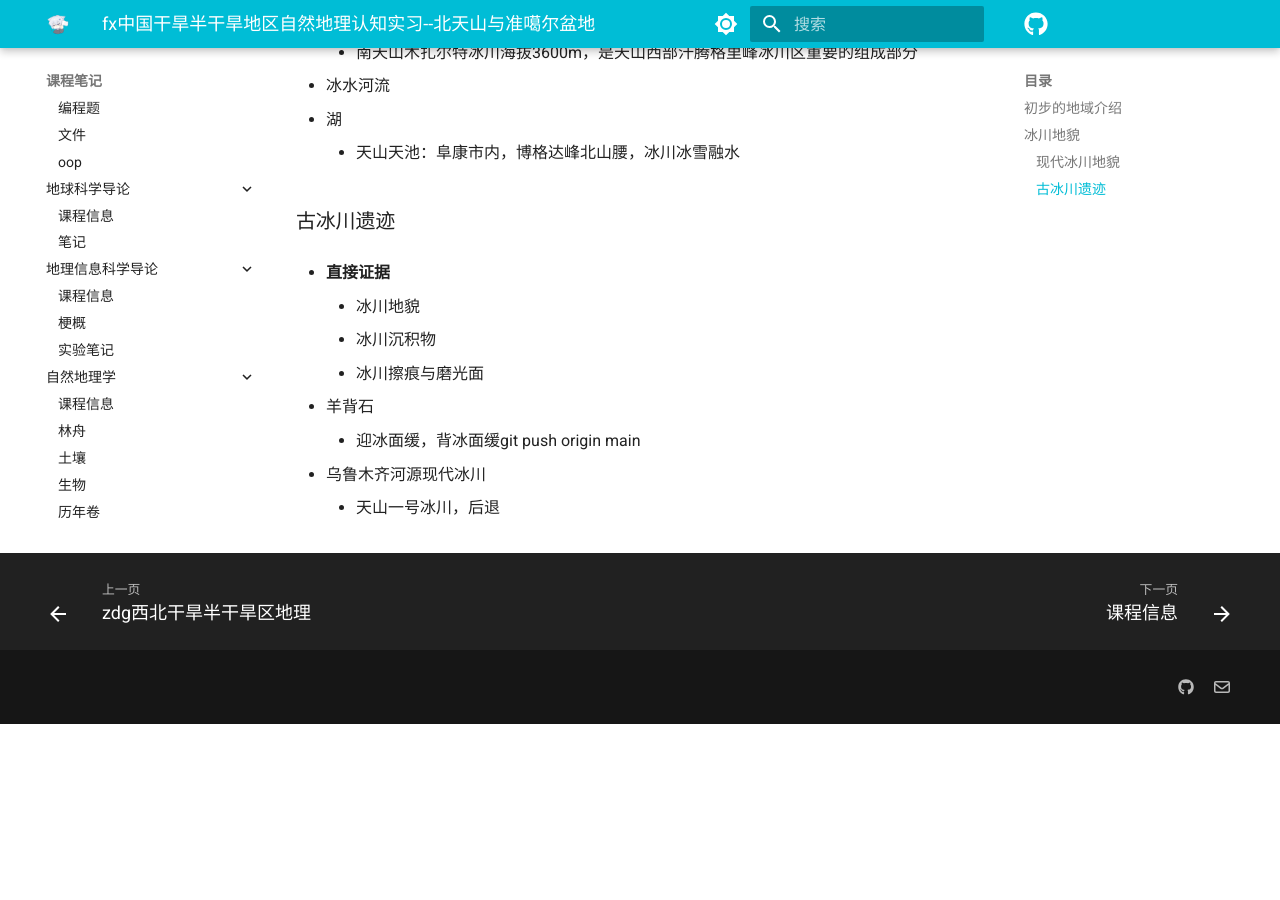
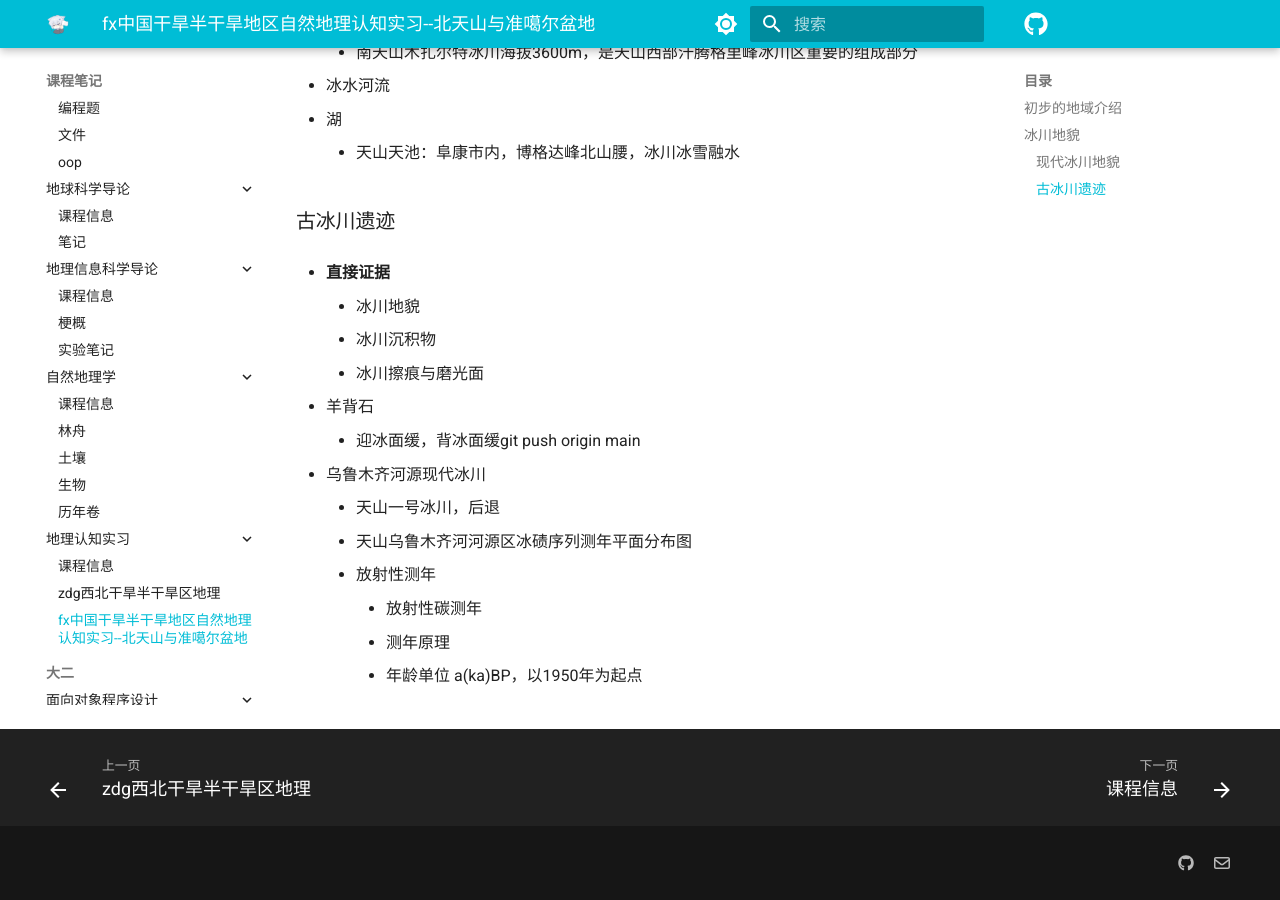
Before and after one commit to ZoeDrift/notebook, an MkDocs documentation site: the page built from docs/blog/year1/地理认知实习/fx.md, in a window 1280 px wide and 900 px high, scrolled down 2094 px. Built offline with MkDocs 1.6.1 and Material for MkDocs 9.7.7, drawn with Linux system fonts in a browser that asks for light colours; comment, search, counter and statistics services are not loaded; before the commit the page ends 2818 px from its top, so only the background shows below that.

Commit message:
更新内容

```diff
--- a/docs/blog/year1/地理认知实习/fx.md
+++ b/docs/blog/year1/地理认知实习/fx.md
@@ -66,3 +66,8 @@
     * 迎冰面缓，背冰面缓git push origin main
 * 乌鲁木齐河源现代冰川
     * 天山一号冰川，后退
+    * 天山乌鲁木齐河河源区冰碛序列测年平面分布图
+    * 放射性测年
+        * 放射性碳测年
+        * 测年原理
+        * 年龄单位 a(ka)BP，以1950年为起点
```
